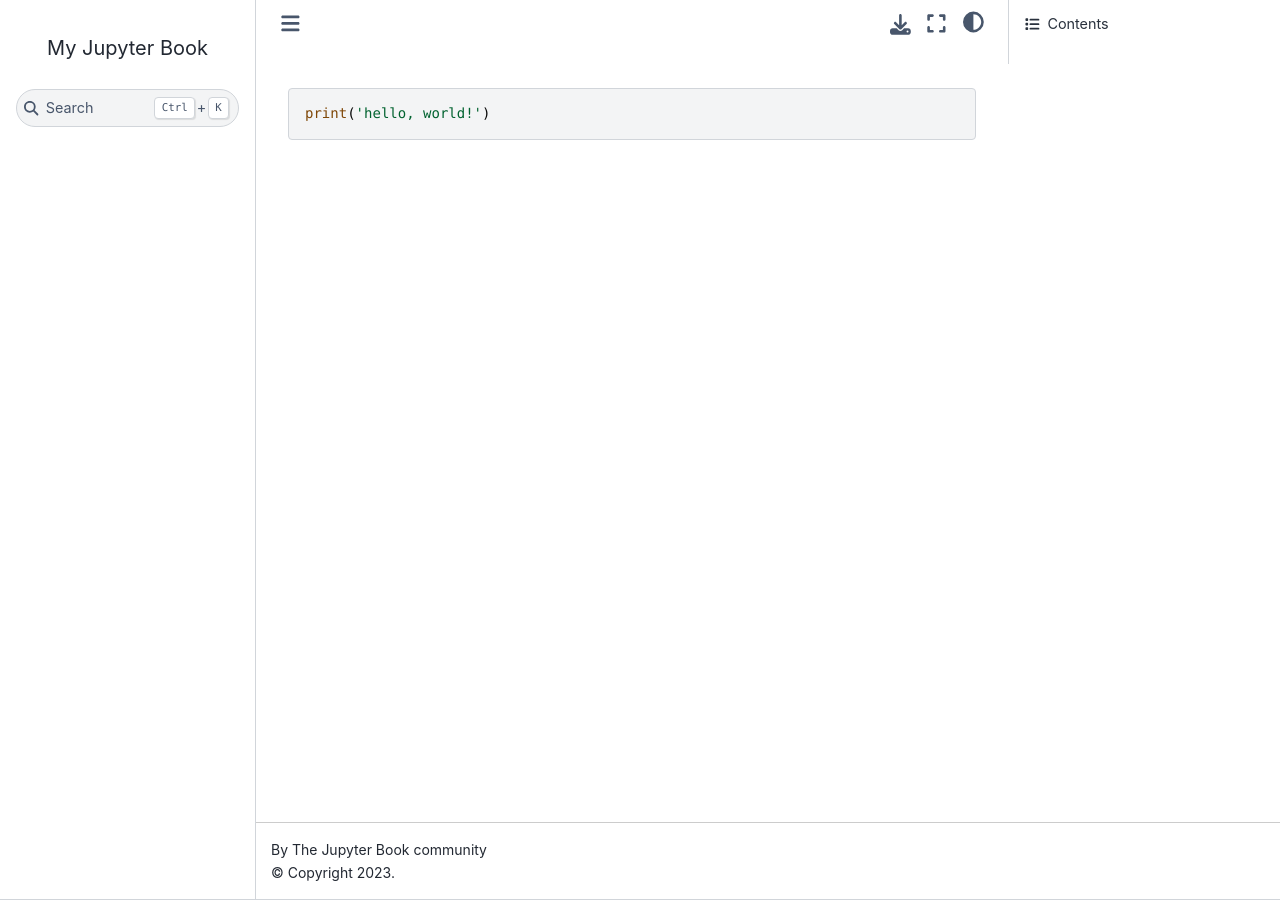
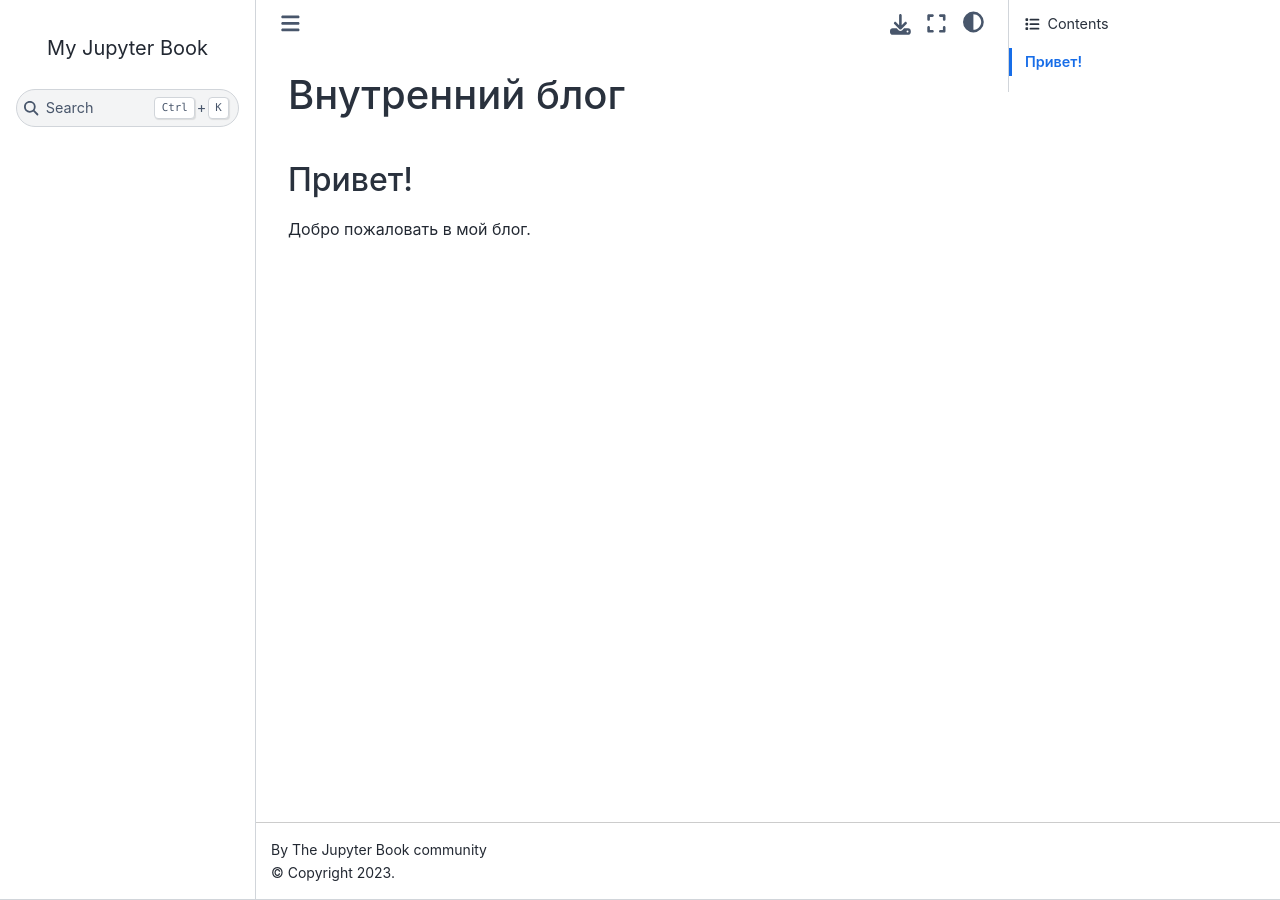
Before and after one commit to Svvaliv/svvaliv.github.io, a Jupyter Book: the page built from my_blog/main.md, in a window 1280 px wide. Built offline with Jupyter Book 1.0.4 settings and Sphinx 7.4.7 and the Sphinx Book theme 1.1.4, drawn with Linux system fonts in a browser that asks for light colours.

Commit message:
Update main.md

````diff
--- a/my_blog/main.md
+++ b/my_blog/main.md
@@ -1,3 +1,3 @@
-```py
-print('hello, world!')
-```
+# Внутренний блог
+## Привет!
+Добро пожаловать в мой блог.
````
